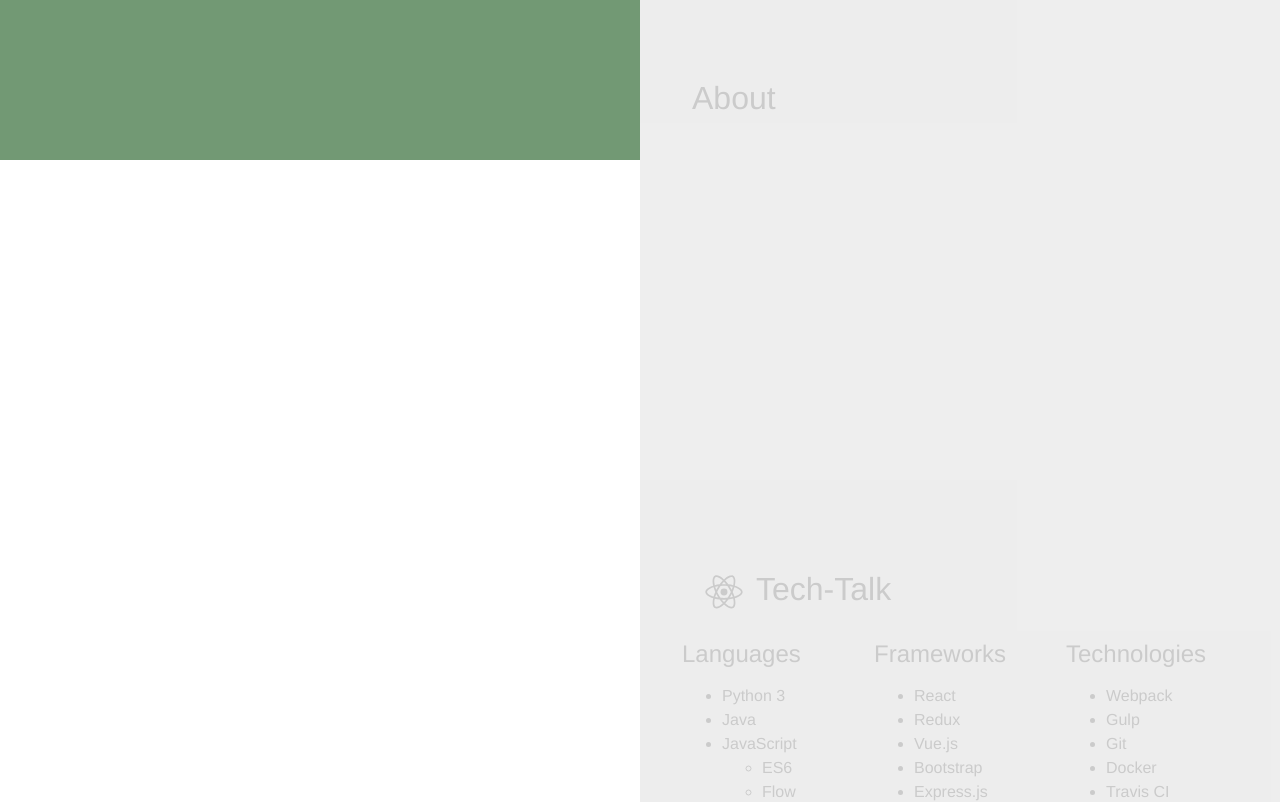
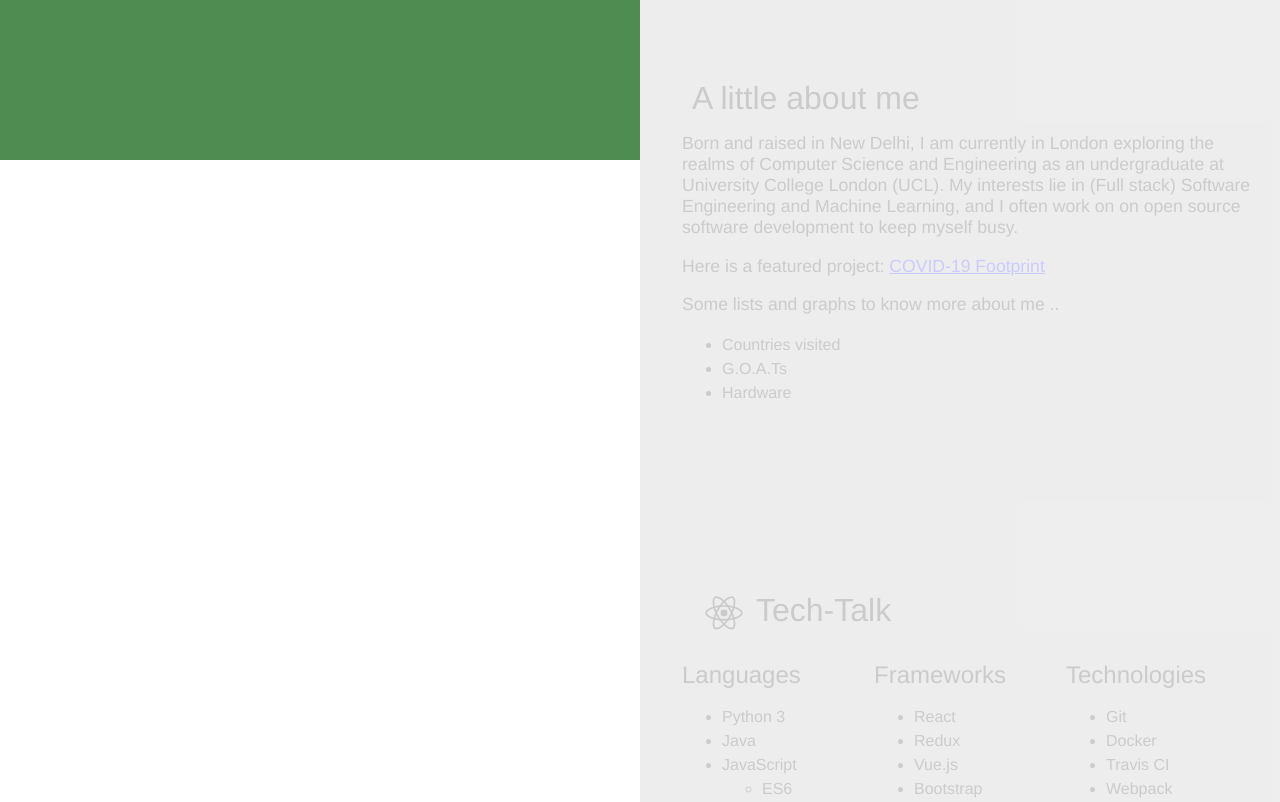
Before and after one commit to abircb/abircb.github.io, a Vue app in the folder nouveau/abirbhushan.com/: page / in a window 1280 px wide. Shown: the part 640-1442 px from the top of the page. Built offline with nearby package versions, Linux system fonts and the light colour scheme.

Commit message:
update about section

```diff
--- /dev/null
+++ b/nouveau/abirbhushan.com/src/components/section/About.vue
@@ -0,0 +1,54 @@
+<template>
+  <div class="content">
+    <h2>
+      Born and raised in New Delhi, I am currently in London exploring the
+      realms of Computer Science and Engineering as an undergraduate at
+      University College London (UCL). My interests lie in (Full stack) Software
+      Engineering and Machine Learning, and I often work on on open source
+      software development to keep myself busy.
+    </h2>
+    <h2>
+      Here is a featured project:
+      <a href="https://shorturl.at/ditA0">COVID-19 Footprint</a>
+    </h2>
+    <h2>
+      Some lists and graphs to know more about me ..
+    </h2>
+    <ul>
+      <li>Countries visited</li>
+      <li>G.O.A.Ts</li>
+      <li>Hardware</li>
+    </ul>
+  </div>
+</template>
+
+<script>
+export default { name: 'About' }
+</script>
+
+<style scoped lang="scss">
+.content {
+  h2 {
+    font-size: 1.1em;
+    margin-bottom: 1em;
+  }
+
+  a:hover,
+  a:visited {
+    color: #000000;
+  }
+
+  .media-panel {
+    display: flex;
+    max-width: 600px;
+    padding-top: 2%;
+    align-items: center;
+    justify-content: center;
+
+    .col {
+      width: 25%;
+      padding: 50%;
+    }
+  }
+}
+</style>
--- a/nouveau/abirbhushan.com/src/components/section/Skills.vue
+++ b/nouveau/abirbhushan.com/src/components/section/Skills.vue
@@ -38,11 +38,11 @@
     <div class="col">
       <h2>Technologies</h2>
       <ul>
-        <li>Webpack</li>
-        <li>Gulp</li>
         <li>Git</li>
         <li>Docker</li>
         <li>Travis CI</li>
+        <li>Webpack</li>
+        <li>Gulp</li>
       </ul>
     </div>
   </div>
--- a/nouveau/abirbhushan.com/src/constants.js
+++ b/nouveau/abirbhushan.com/src/constants.js
@@ -1,5 +1,6 @@
 // Content
 import ContactSection from './components/section/Contact.vue'
+import AboutSection from './components/section/About.vue'
 import FTICSection from './components/section/FTIC.vue'
 import SkillsSection from './components/section/Skills.vue'
 import WelcomeSection from './components/section/Welcome.vue'
@@ -48,10 +49,10 @@ export const Sections = new Map([
     'ABOUT',
     {
       color: '#121c26',
-      content: null,
+      content: AboutSection,
       icon: null,
       image: WelcomeImage,
-      title: 'About',
+      title: 'A little about me',
     },
   ],
   [
@@ -67,7 +68,7 @@ export const Sections = new Map([
   [
     'WORK',
     {
-      color: '#729974',
+      color: '#4f8c52',
       content: WorkSection,
       icon: WorkIcon,
       image: WorkImage,
```
